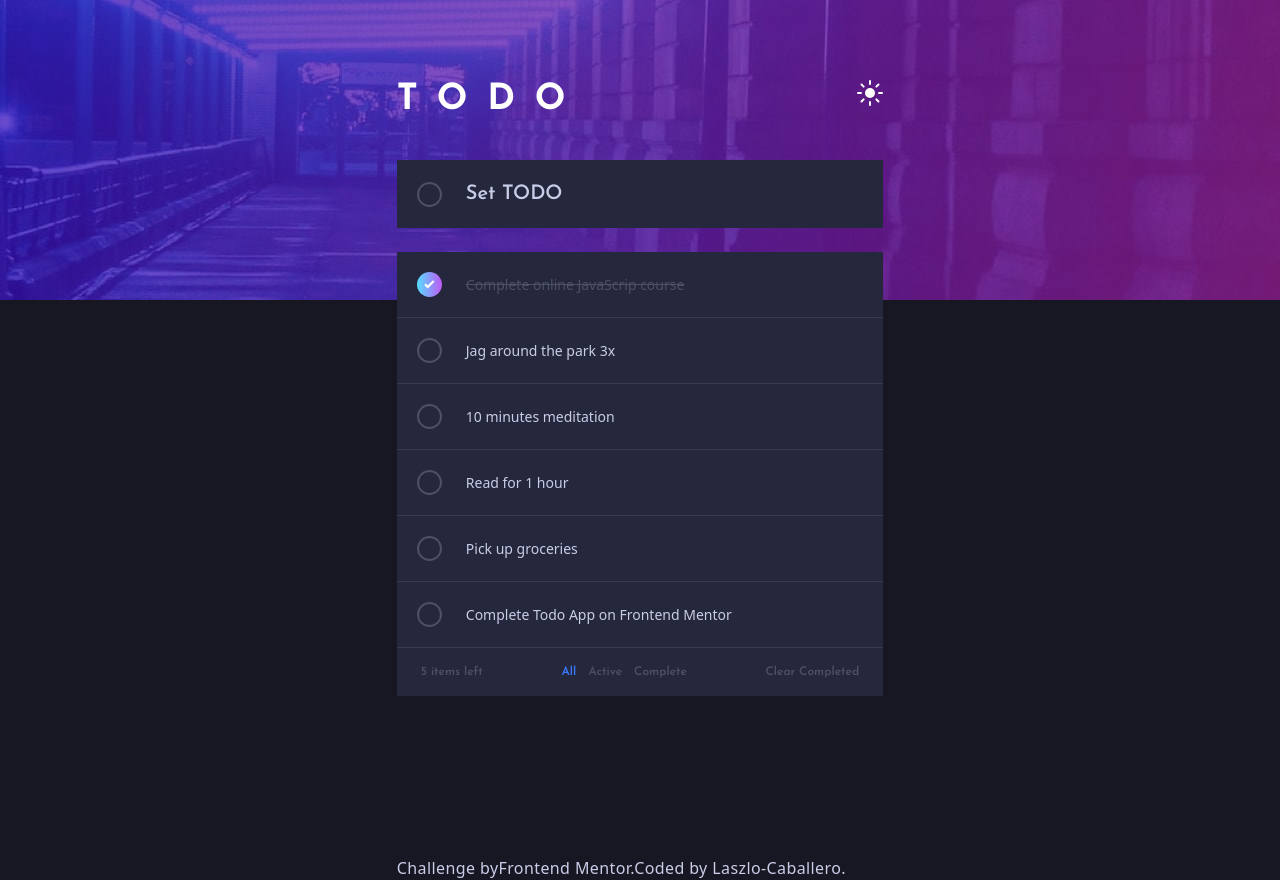
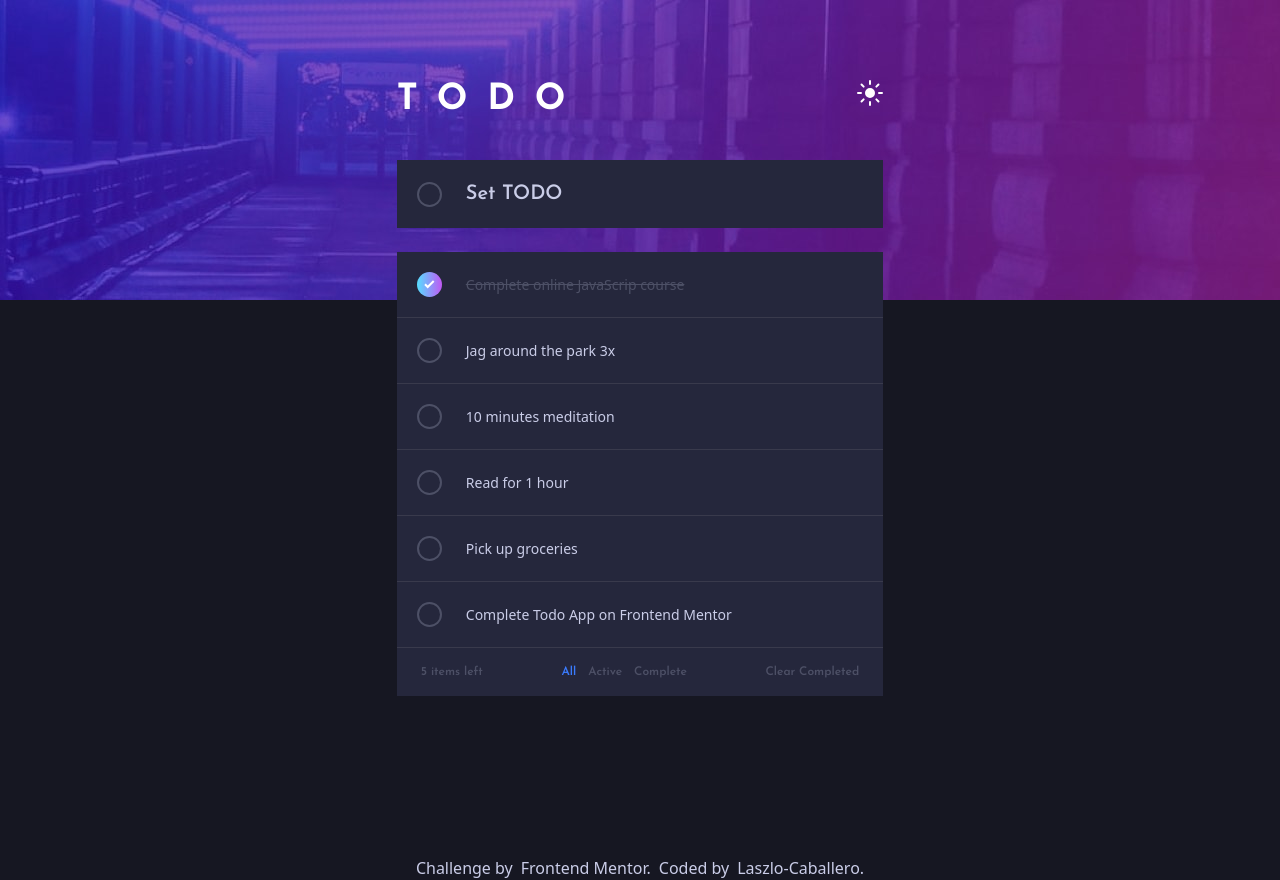
Before and after one commit to Laszlo-Caballero/todo-app-FroentMentor, a React (Vite) app: page / in a window 1280 px wide. Built offline with nearby package versions, Linux system fonts and the light colour scheme.

Commit message:
fix scroll x and fix footer v2 xd

```diff
--- a/package.json
+++ b/package.json
@@ -1,7 +1,7 @@
 {
   "name": "todo-app",
   "private": true,
-  "version": "1.0.2",
+  "version": "1.0.3",
   "homepage": "https://laszlo-caballero.github.io/todo-app-FroentMentor/",
   "type": "module",
   "scripts": {
--- a/src/App.jsx
+++ b/src/App.jsx
@@ -3,7 +3,7 @@ import Todos from "./components/Todos";
 function App() {
   return (
     <>
-      <div className="min-h-screen w-screen mobile:dark:bg-DarkMobile md:dark:bg-DarkDesktop bg-no-repeat dark:bg-DarkBlue mobile:bg-LightMobile md:bg-LightDesktop bg-LightGray flex justify-center ">
+      <div className="min-h-screen min-w-screen mobile:dark:bg-DarkMobile md:dark:bg-DarkDesktop bg-no-repeat dark:bg-DarkBlue mobile:bg-LightMobile md:bg-LightDesktop bg-LightGray flex justify-center ">
         <main className="mobile:w-[90%] md:w-[38%] min-h-[700px] flex flex-col md:mt-20 mobile:mx-[20px] mobile:mt-16">
           <Header />
           <section className="dark:text-LightGrayishBlue text-DarkGrayishWhite">
--- a/src/components/Footer.jsx
+++ b/src/components/Footer.jsx
@@ -97,7 +97,7 @@ function Footer({
           </p>
         </div>
       )}
-      <div className="mt-40 tracking-wide">
+      <div className="mt-40 flex gap-2 justify-center mobile:flex-wrap">
         Challenge by
         <a href="https://www.frontendmentor.io?ref=challenge" target="_blank">
           Frontend Mentor.
--- a/src/components/SetTodo.jsx
+++ b/src/components/SetTodo.jsx
@@ -16,6 +16,7 @@ function SetTodo({ todos, setTodos }) {
         onClick={() => {
           const newTodo = todos.concat({ complete: false, todo: inputValue });
           setTodos(newTodo);
+          setValue("Set TODO");
         }}
       >
         <div className="rounded-full dark:bg-DarkDesatured h-full w-full flex items-center justify-center hover:bg-transparent bg-LightGrayishWhite">
```
